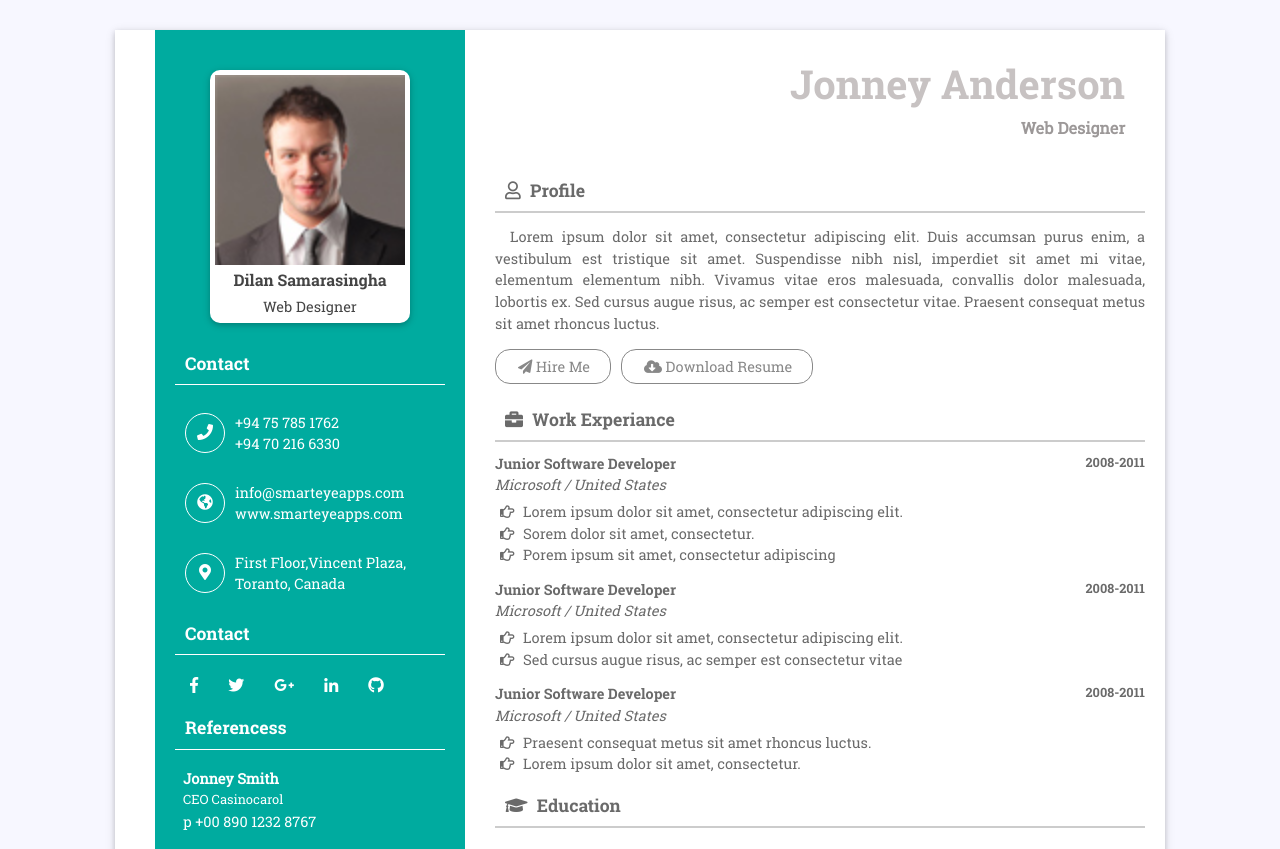
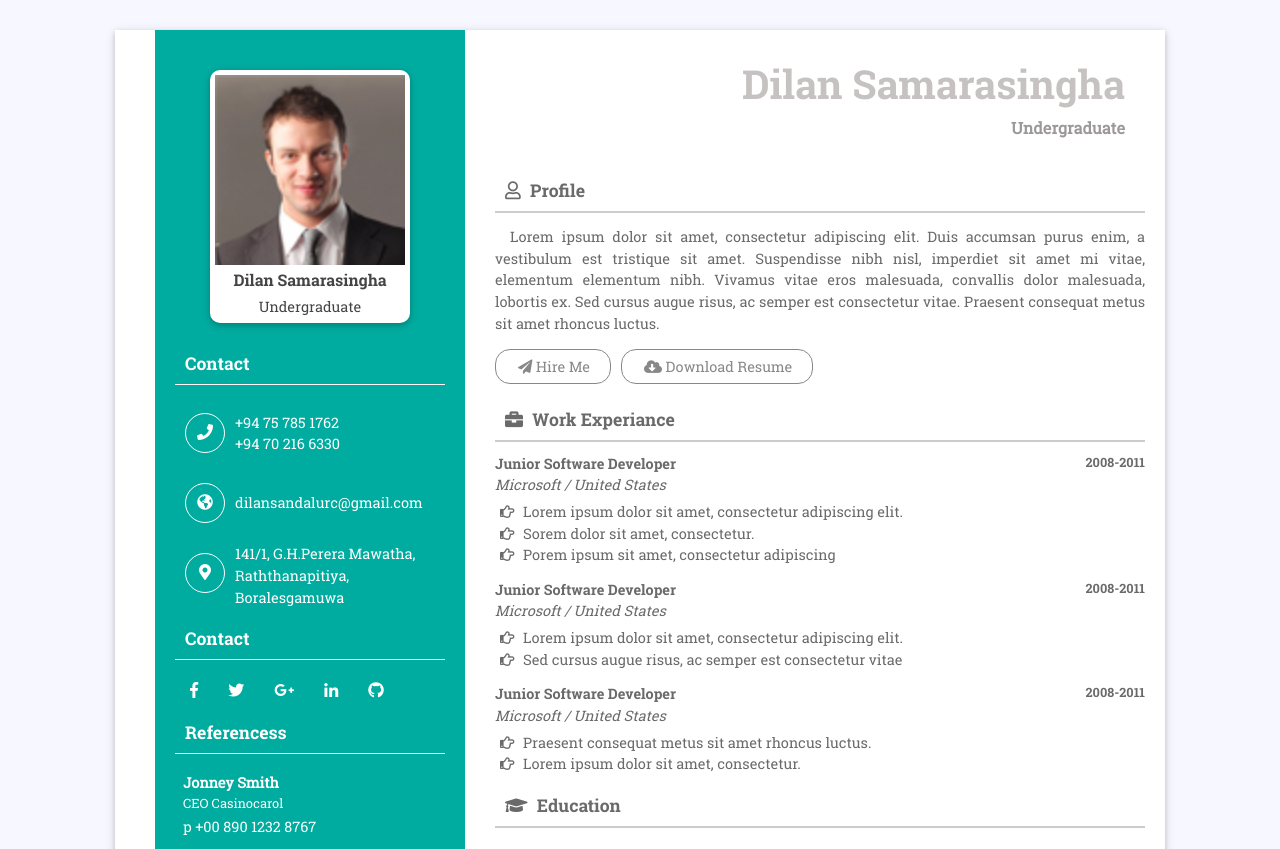
Before and after one commit to Dilan-Sandalu/Net_Centric, a plain HTML site: page index.html in a window 1280 px wide. Shown: the top 849 px of the page. Drawn offline with Linux system fonts and the light colour scheme.

Commit message:
initial commit

```diff
--- a/index.html
+++ b/index.html
@@ -21,7 +21,7 @@
                         <div class="profile-info">
                             <img src="assets/images/profile.jpg" alt="">
                             <h3>Dilan Samarasingha</h3>
-                            <span>Web Designer</span>
+                            <span>Undergraduate</span>
                         </div>
                         <h4 class="ltitle">Contact</h4>
                         <div class="contact-box pb0">
@@ -38,8 +38,8 @@
                                 <i class="fas fa-globe-americas"></i>
                             </div>
                             <div class="detail">
-                                info@smarteyeapps.com <br>
-                                www.smarteyeapps.com
+                                dilansandalurc@gmail.com <br>
+
                             </div>
                         </div>
                         <div class="contact-box">
@@ -47,7 +47,7 @@
                                 <i class="fas fa-map-marker-alt"></i>
                             </div>
                             <div class="detail">
-                                First Floor,Vincent Plaza, Toranto, Canada
+                                141/1, G.H.Perera Mawatha, Raththanapitiya, Boralesgamuwa
                             </div>
                         </div>
                         <h4 class="ltitle">Contact</h4>
@@ -84,8 +84,8 @@
                 <div class="col-md-8 rt-div">
                     <div class="rit-cover">
                         <div class="hotkey">
-                            <h1 class="">Jonney Anderson </h1>
-                            <small>Web Designer</small>
+                            <h1 class="">Dilan Samarasingha </h1>
+                            <small>Undergraduate</small>
                         </div>
                         <h2 class="rit-titl"><i class="far fa-user"></i> Profile</h2>
                         <div class="about">
```
